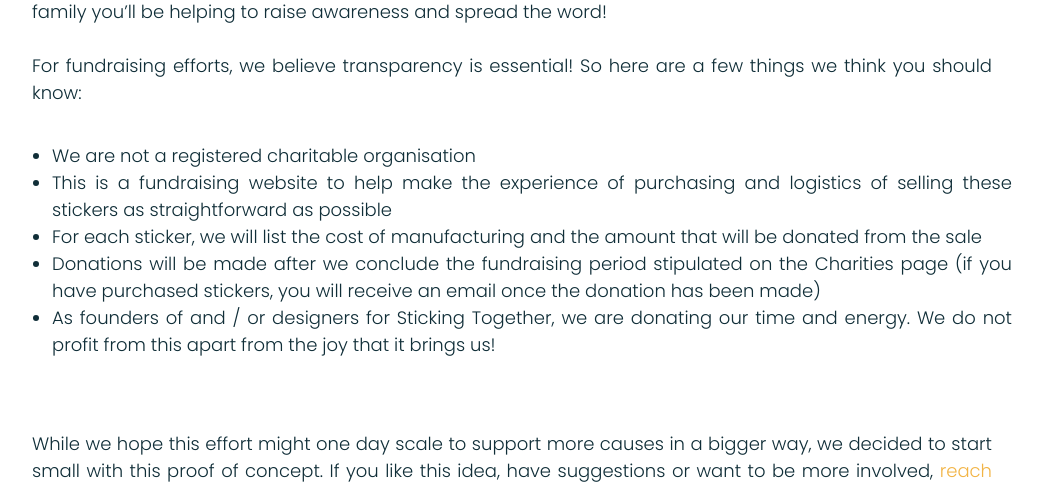
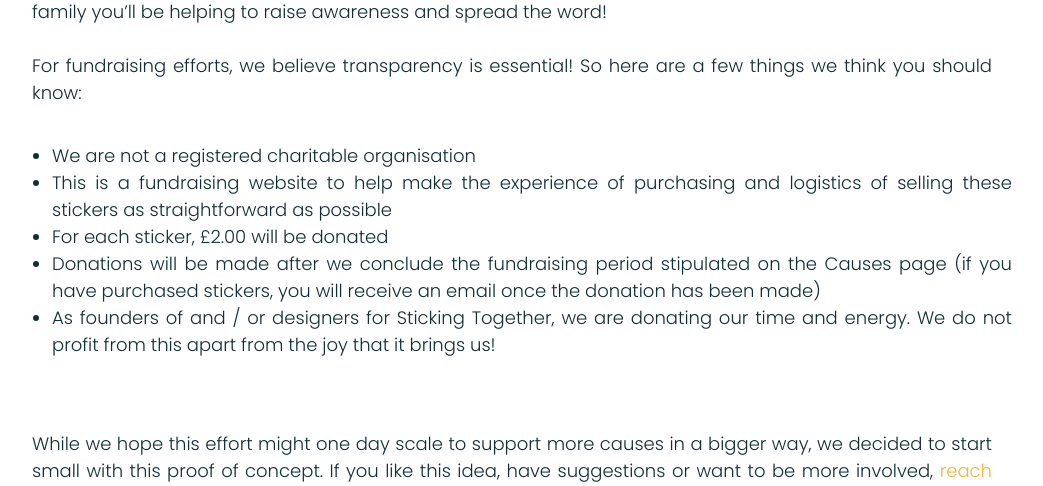
Before and after one commit to yurachistic1/stickingTogether, a Django app: page /about/ in a window 1280 px wide. Shown: the part 531-1017 px from the top of the page, without its empty margins (128-1171 px from the left). Run offline with Django 3.2, Linux system fonts and the light colour scheme; parts of the project's set-up code (start-up, migrations or seed data) failed here and were passed over; some libraries are stand-ins or nearby versions; some web fonts are replaced.

Commit message:
Minor additions to content

```diff
--- a/generalpages/templates/generalpages/about.html
+++ b/generalpages/templates/generalpages/about.html
@@ -18,8 +18,8 @@
         <ul class="content-body text-al-just">
             <li>We are not a registered charitable organisation</li>
             <li>This is a fundraising website to help make the experience of purchasing and logistics of selling these stickers as straightforward as possible</li>
-            <li>For each sticker, we will list the cost of manufacturing and the amount that will be donated from the sale </li>
-            <li>Donations will be made after we conclude the fundraising period stipulated on the Charities page (if you have purchased stickers, you will receive an email once the donation has been made)</li>
+            <li>For each sticker, £2.00 will be donated </li>
+            <li>Donations will be made after we conclude the fundraising period stipulated on the Causes page (if you have purchased stickers, you will receive an email once the donation has been made)</li>
             <li>As founders of and / or designers for Sticking Together, we are donating our time and energy. We do not profit from this apart from the joy that it brings us!</li>
         </ul>
     </p>
--- a/generalpages/templates/generalpages/causes.html
+++ b/generalpages/templates/generalpages/causes.html
@@ -21,6 +21,7 @@
                 During this time the Lebanese Red Cross has been providing medical care to victims of the explosion.
                 While they are an essential part of Beirut’s recovery, they rely heavily on volunteers and donations to serve society.
                 As such, we are setting our goal to raise £1000 for the Lebanese Red Cross through the sale of our stickers.
+                First round of donations will be made on 10th of October.
                 <br>
                 <br>
                 Take a look at the sticker collection to help support this fundraiser.
--- a/store/templates/store/stickers.html
+++ b/store/templates/store/stickers.html
@@ -14,6 +14,7 @@
         Our stickers are made from vinyl with a matt finish.
         This high-quality material makes them durable and even waterproof.
         They’re perfect for laptops, water bottles, notebook covers and more!
+        For every sticker purchased, <strong>{% if location == 'UK' %} £2.00 {% else %} S$3.50 {% endif %}</strong> will be donated to the chosen cause.
     </p>
     <p class="content-body text-al-cntr">
         Currently we are only shipping our stickers to <u>United Kingdom</u> and <u>Singapore</u>. You are
```
